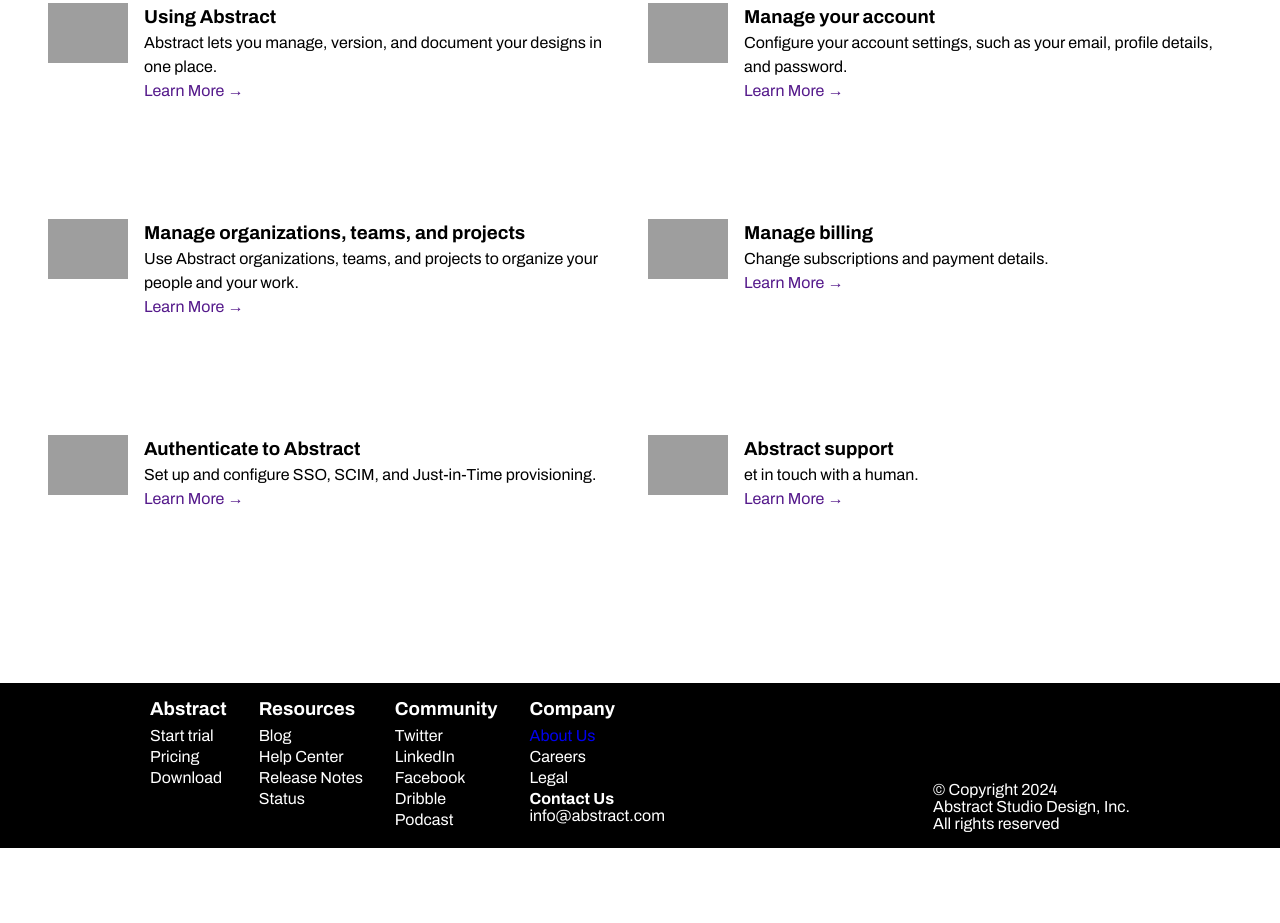
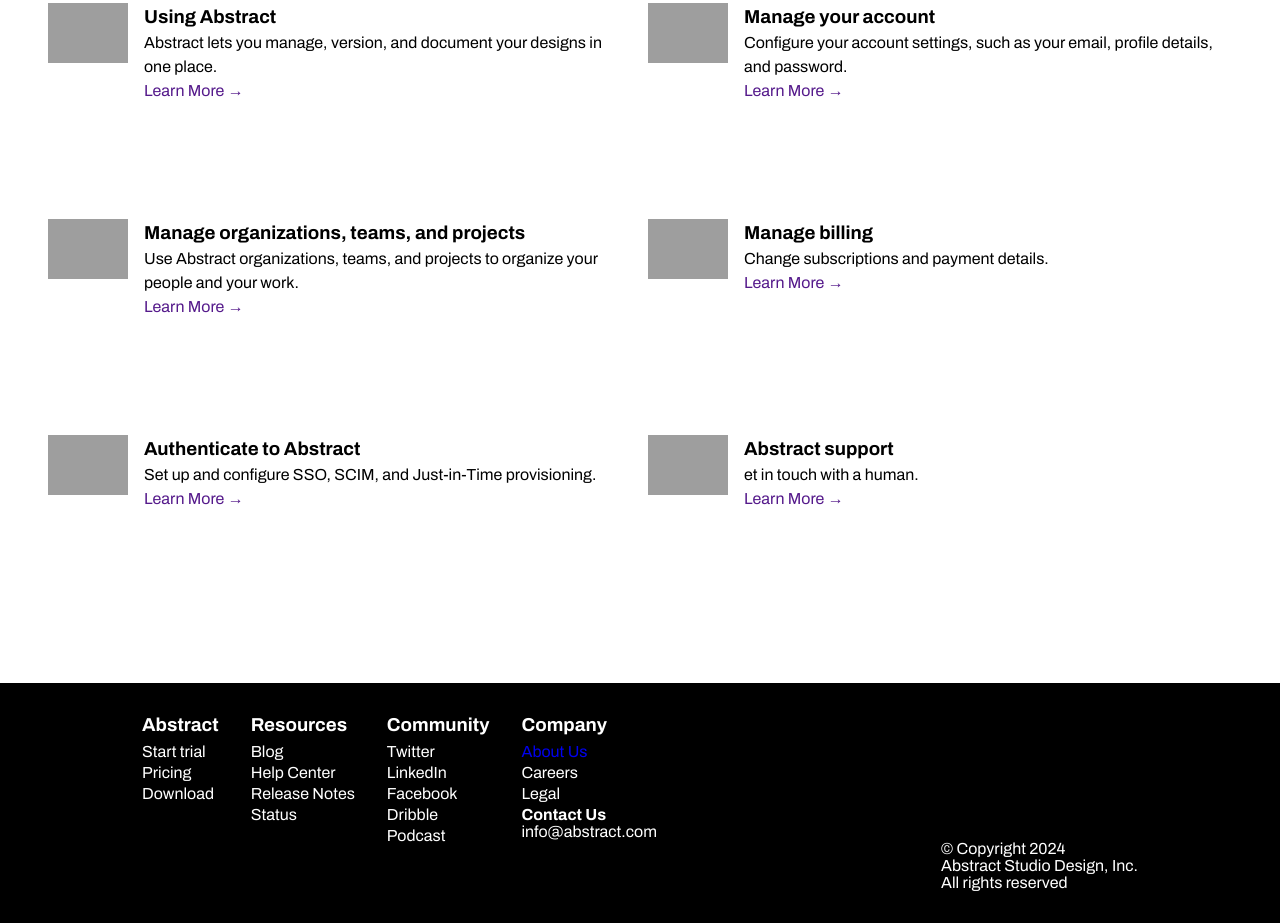
Before and after one commit to gjlander/abstract, a plain HTML site: page index.html in a window 1280 px wide. Shown: the part 352-1275 px from the top of the page. Before the commit the page ends 1200 px from the top, so only its background shows below. Drawn offline with Linux system fonts and the light colour scheme; grey boxes are pictures that could not be loaded.

Commit message:
Increased padding in footer

```diff
--- a/src/styles.css
+++ b/src/styles.css
@@ -89,9 +89,10 @@ a {
 footer {
     background-color: black;
     color: #fff;
-    padding: 1rem;
+    padding: 2rem 0;
     display: flex;
     justify-content: space-around;
+    min-height: 30vh;
 }
 .footer-nav {
     display: flex;
```
